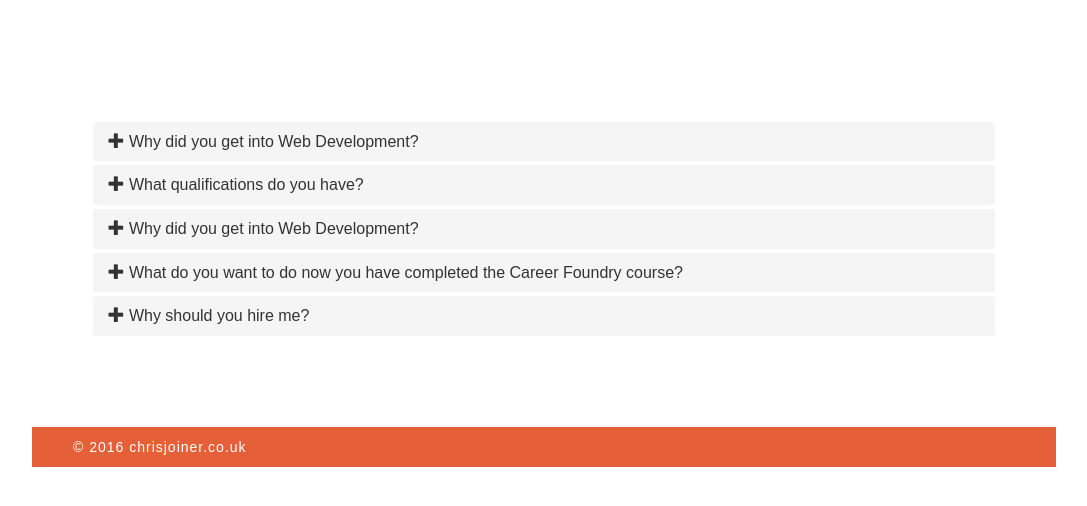
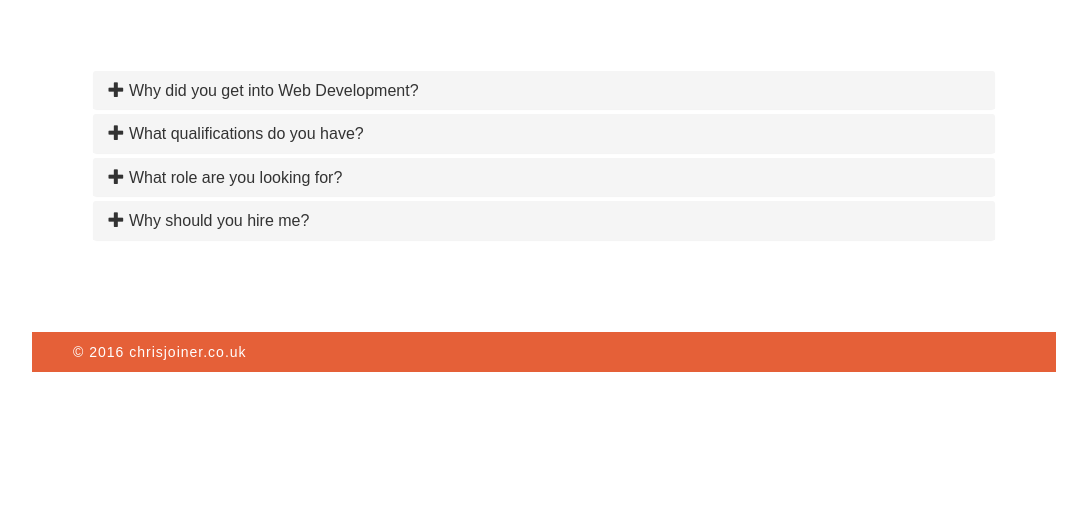
Before and after one commit to cj11489/my_portfolio_2, a PHP site: page /FAQ.html in a window 1280 px wide. Shown: the part 185-691 px from the top of the page, without its empty margins (96-1183 px from the left). Run offline with PHP 8.4, Linux system fonts and the light colour scheme; some libraries are stand-ins or nearby versions.

Commit message:
added FAQs back in

```diff
--- a/FAQ.html
+++ b/FAQ.html
@@ -93,44 +93,16 @@
 					<div class="panel panel-default">
 					  <div class="panel-heading">
 					    <h4 class="panel-title">
-					      <a data-toggle="collapse" data-parent="#accordion" href="#collapseOne"><span class="glyphicon glyphicon-plus"></span>
+					      <a data-toggle="collapse" data-parent="#accordion" href="#collapseTwo"><span class="glyphicon glyphicon-plus"></span>
 					        What qualifications do you have?
-					      </a>
-					    </h4>
-					  </div>
-					  <div id="collapseOne" class="panel-collapse collapse">
-					    <div class="panel-body">
-					      - Web Development - Career Foundry 2016
-					      - Masters Degree in Business Management and Marketing - University of East Anglia 2011
-					      - Bachelors Degree in History - University of East Anglia 2010
-					    </div>
-					  </div>
-					</div>
-					<div class="panel panel-default">
-					  <div class="panel-heading">
-					    <h4 class="panel-title">
-					      <a data-toggle="collapse" data-parent="#accordion" href="#collapseOne"><span class="glyphicon glyphicon-plus"></span>
-					        Why did you get into Web Development?
-					      </a>
-					    </h4>
-					  </div>
-					  <div id="collapseOne" class="panel-collapse collapse">
-					    <div class="panel-body">
-					      It was time for a change; although I was successful in my previous career it wasn't for me. Web development is a much better fit; it is challenging but enjoyable and is a career that I can see myself excelling in, whilst also giving me the opportunity to progress and specialise.
-					    </div>
-					  </div>
-					</div>
-					<div class="panel panel-default">
-					  <div class="panel-heading">
-					    <h4 class="panel-title">
-					      <a data-toggle="collapse" data-parent="#accordion" href="#collapseTwo"><span class="glyphicon glyphicon-plus"></span>
-					        What do you want to do now you have completed the Career Foundry course?
 					      </a>
 					    </h4>
 					  </div>
 					  <div id="collapseTwo" class="panel-collapse collapse">
 					    <div class="panel-body">
-					      Now I have completed the course, I hope to get a front end web developer role in Birmingham, England and build on the skills and experience I have gained whilst training with a view to progressing to more senior positions.
+					      - Web Development - <b>Career Foundry</b> [2016] </br>
+					      - Masters Degree in Business Management and Marketing - <b>University of East Anglia</b> [2011] </br>
+					      - Bachelors Degree in History - <b>University of East Anglia</b> [2010] </br>
 					    </div>
 					  </div>
 					</div>
@@ -138,11 +110,25 @@
 					  <div class="panel-heading">
 					    <h4 class="panel-title">
 					      <a data-toggle="collapse" data-parent="#accordion" href="#collapseThree"><span class="glyphicon glyphicon-plus"></span>
+					        What role are you looking for?
+					      </a>
+					    </h4>
+					  </div>
+					  <div id="collapseThree" class="panel-collapse collapse">
+					    <div class="panel-body">
+					      Front End Web Developer role, ideally at a company based in Birmingham, England and build on the skills and experience I have gained whilst training with a view to progressing to more senior positions.
+					    </div>
+					  </div>
+					</div>
+					<div class="panel panel-default">
+					  <div class="panel-heading">
+					    <h4 class="panel-title">
+					      <a data-toggle="collapse" data-parent="#accordion" href="#collapseFour"><span class="glyphicon glyphicon-plus"></span>
 					        Why should you hire me?
 					      </a>
 					    </h4>
 					  </div>
-					  <div id="collapseThree" class="panel-collapse collapse">
+					  <div id="collapseFour" class="panel-collapse collapse">
 					    <div class="panel-body">
 					      I'm hard working, eager to learn and being a career changer, I bring diverse skills and a determination to succeed. <a href="about.html#more_about_me">Click here to check out my CV</a>
 					    </div>
--- a/about.html
+++ b/about.html
@@ -65,6 +65,7 @@
 				      <li class="active"><a href="#about">About</a></li>
 				      <li><a href="contact.html">Contact</a></li>
 				      <li><a href="work.html">Work</a></li>
+				      <li><a href="FAQ.html">FAQ</a></li>
 				    </ul>
 				  </div><!-- /.navbar-collapse -->
 				</div><!-- /.container-fluid -->
--- a/contact.html
+++ b/contact.html
@@ -66,6 +66,7 @@
 				      <li><a href="about.html">About</a></li>
 				      <li class="active"><a href="#contact">Contact</a></li>
 				      <li><a href="work.html">Work</a></li>
+				      <li><a href="FAQ.html">FAQ</a></li>
 				    </ul>
 				  </div><!-- /.navbar-collapse -->
 				</div><!-- /.container-fluid -->
--- a/css/new_faq.css
+++ b/css/new_faq.css
@@ -1,6 +1,6 @@
 .topContent {
 	border: none;
-	margin-top: 10%;
+	margin-top: 5%;
 }
 
 .panel-group {
--- a/index.html
+++ b/index.html
@@ -63,6 +63,7 @@
               <li><a href="about.html">About</a></li>
               <li><a href="contact.html">Contact</a></li>
               <li><a href="work.html">Work</a></li>
+              <li><a href="FAQ.html">FAQ</a></li>
             </ul>
           </div><!-- /.navbar-collapse -->
         </div><!-- /.container-fluid -->
--- a/work.html
+++ b/work.html
@@ -65,6 +65,7 @@
 				      <li><a href="about.html">About</a></li>
 				      <li><a href="contact.html">Contact</a></li>
 				      <li class="active"><a href="#work">Work</a></li>
+				      <li><a href="FAQ.html">FAQ</a></li>
 				    </ul>
 				  </div><!-- /.navbar-collapse -->
 				</div><!-- /.container-fluid -->
```
